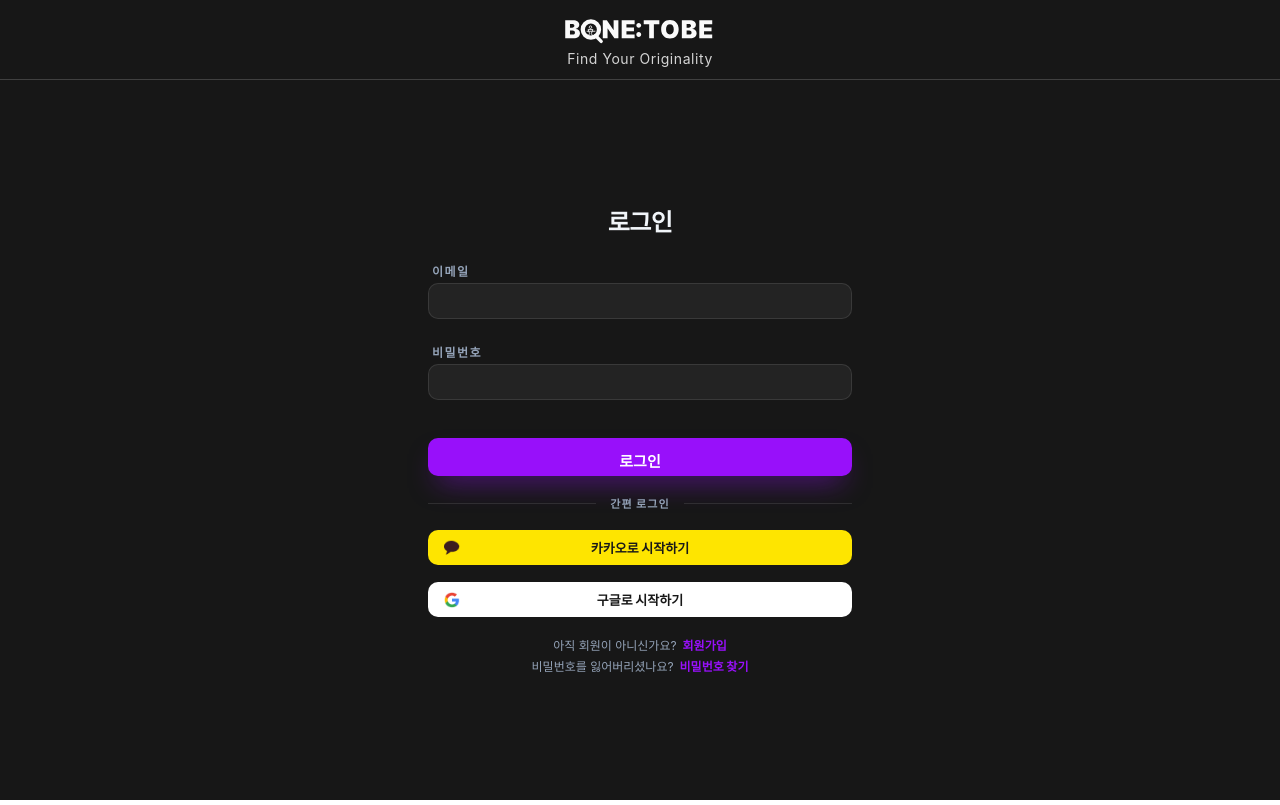
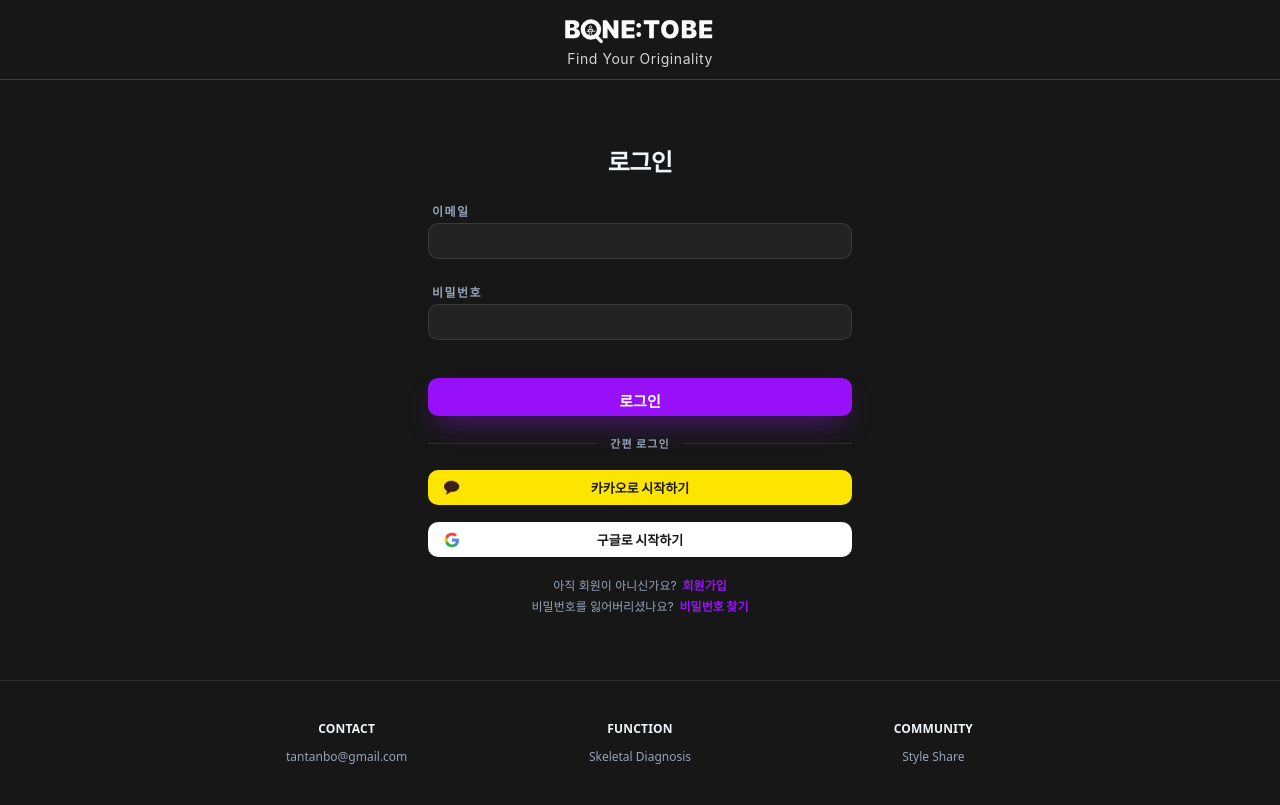
Before and after one commit to kr-Uk/bone-to-be, a React app in the folder frontend/: page /login in a window 1280 px wide. Built offline with nearby package versions, Linux system fonts and the light colour scheme; no server answers; the HTML template or start-up script is replaced by a standard one; a web font is replaced by a local one.

Commit message:
refactor: login-ui-footer - 39

```diff
--- a/frontend/src/pages/LoginPage/LoginPage.tsx
+++ b/frontend/src/pages/LoginPage/LoginPage.tsx
@@ -2,6 +2,7 @@ import { useEffect, useState } from "react";
 import { Navigate, useLocation, useNavigate } from "react-router-dom";
 
 import { LoginModalView } from "./components/LoginModalView";
+import { LoginFooter } from "./components/LoginFooter";
 import LoginHeader from "./components/LoginHeader";
 import { SignUpModalView } from "./components/SignUpModalView";
 import * as S from "./styles/LoginPage.styles";
@@ -98,6 +99,7 @@ export const LoginPage = () => {
           <SignUpModalView onSwitchToLogin={handleSwitchToLogin} />
         )}
       </S.PageWrapper>
+      <LoginFooter />
     </>
   );
 };
--- /dev/null
+++ b/frontend/src/pages/LoginPage/components/LoginFooter.tsx
@@ -0,0 +1,83 @@
+import styled from "styled-components";
+
+import { loginPalette } from "../styles/LoginModal.styles";
+
+type FooterProps = {
+  email?: string;
+};
+
+export const LoginFooter = ({ email = "tantanbo@gmail.com" }: FooterProps) => (
+  <Wrap>
+    <Inner>
+      <Col $align="center">
+        <Title>CONTACT</Title>
+        <Text>{email}</Text>
+      </Col>
+
+      <Col $align="center">
+        <Title>FUNCTION</Title>
+        <Text>Skeletal Diagnosis</Text>
+      </Col>
+
+      <Col $align="right">
+        <Title>COMMUNITY</Title>
+        <Text>Style Share</Text>
+      </Col>
+    </Inner>
+  </Wrap>
+);
+
+const Wrap = styled.footer`
+  width: 100%;
+  padding: 2.5rem 0;
+  border-top: 1px solid ${loginPalette.whiteLine};
+  background: ${loginPalette.cardDark};
+  display: flex;
+  justify-content: center;
+`;
+
+const Inner = styled.div`
+  width: 100%;
+  max-width: 896px;
+  padding: 0 24px;
+  display: grid;
+  grid-template-columns: repeat(3, minmax(0, 1fr));
+  gap: 32px;
+
+  @media (max-width: 768px) {
+    grid-template-columns: 1fr;
+    gap: 20px;
+    text-align: center;
+  }
+`;
+
+const Col = styled.div<{ $align?: "left" | "center" | "right" }>`
+  display: flex;
+  flex-direction: column;
+  gap: 12px;
+
+  align-items: center;
+
+  @media (max-width: 768px) {
+    align-items: center;
+    text-align: center;
+  }
+`;
+
+const Title = styled.div`
+  color: ${loginPalette.slate100};
+  font-family: "Pretendard", system-ui, -apple-system, Segoe UI, Roboto, sans-serif;
+  font-size: 12px;
+  font-weight: 700;
+  line-height: 16px;
+  letter-spacing: 0.2px;
+`;
+
+const Text = styled.div`
+  color: ${loginPalette.slate400};
+  font-family: "Pretendard", system-ui, -apple-system, Segoe UI, Roboto, sans-serif;
+  font-size: 12px;
+  font-weight: 300;
+  line-height: 16px;
+  word-break: break-word;
+`;
--- a/frontend/src/pages/LoginPage/styles/LoginModal.styles.ts
+++ b/frontend/src/pages/LoginPage/styles/LoginModal.styles.ts
@@ -147,7 +147,7 @@ export const Trapezoid = styled.div`
   top: 34%;
   width: clamp(80px, 10vw, 120px);
   height: clamp(92px, 12vw, 140px);
-  background: #ded8ff;
+  background: ${({theme}) => theme.colors.purple[200]};
   /* #ded8ff is distinct, keeping closest match or hex if no theme var fits perfectly.
      Theme has purple[200]=#E9D4FF which is lighter.
      To be safe with design, I will keep hex if specific tone needed, or use purple 200.
--- a/frontend/src/pages/LoginPage/styles/LoginPage.styles.ts
+++ b/frontend/src/pages/LoginPage/styles/LoginPage.styles.ts
@@ -3,11 +3,17 @@ import styled from "styled-components";
 import { loginPalette } from "./LoginModal.styles";
 
 export const PageWrapper = styled.div`
-  min-height: calc(100vh - 5rem);
+  min-height: calc(85vh - 5rem);
   display: flex;
   align-items: center;
   justify-content: center;
   background-color: ${loginPalette.cardDark};
+
+  @media (max-width: 768px) {
+    display: block;
+    min-height: auto;
+    padding: 20px 0 32px;
+  }
 `;
 
 export const LoginCard = styled.div`
```
